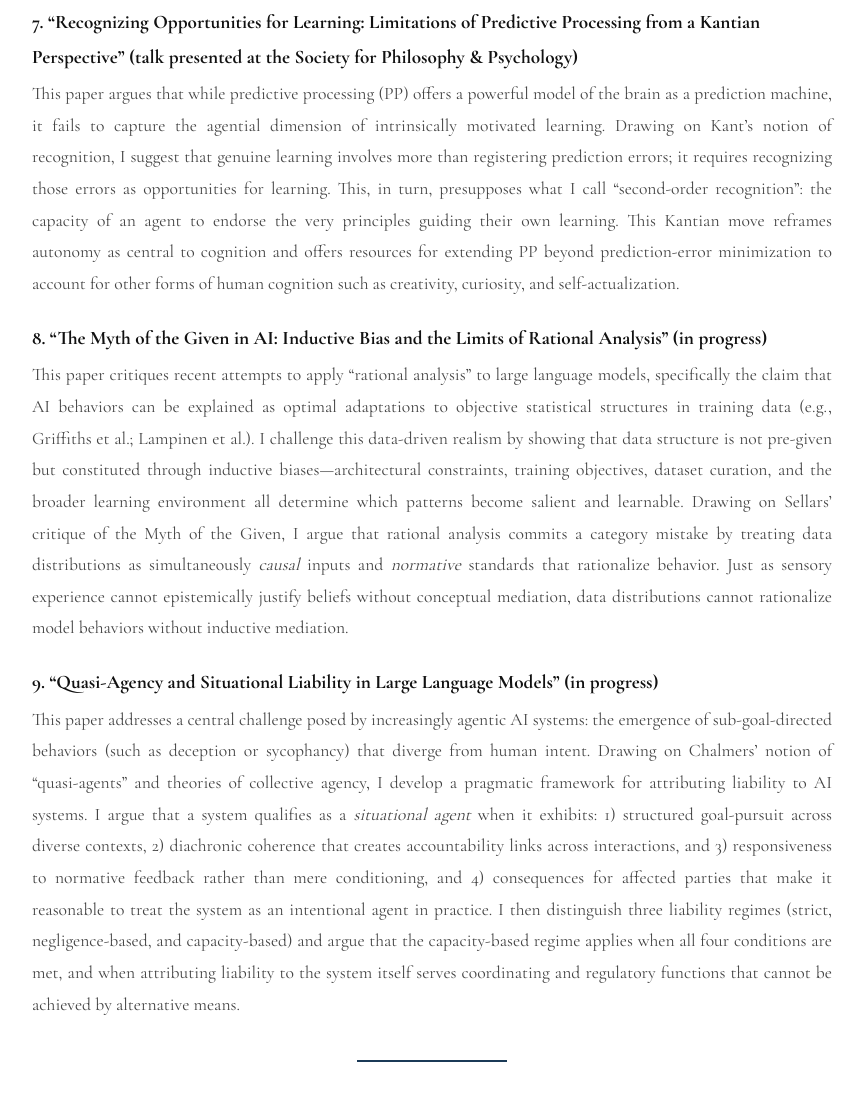
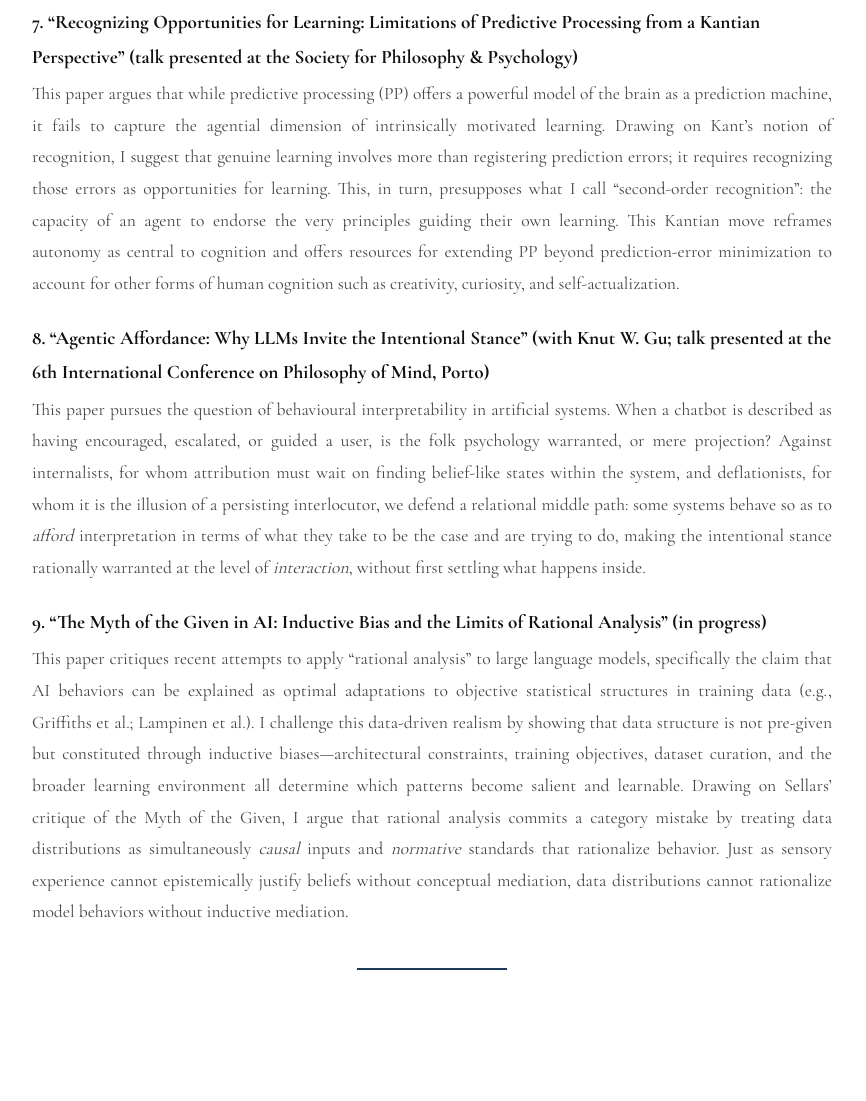
Before and after one commit to aileencluo/aileencluo.github.io, a Jekyll site: the page built from research.md, in a window 1280 px wide and 1400 px high, scrolled down 3666 px, cut to the strip 258-1359 px from the top of the window. Shown: the whole strip, without its empty margins (208-1074 px from the left). Built offline with Jekyll 4.4.1, drawn with Linux system fonts in a browser that asks for light colours; after the commit the page ends 4974 px from its top, so only the background shows below that.

Commit message:
Update research.md

```diff
--- a/research.md
+++ b/research.md
@@ -59,11 +59,13 @@ title: Research
 <div class="subhead">7. “Recognizing Opportunities for Learning: Limitations of Predictive Processing from a Kantian Perspective” (talk presented at the Society for Philosophy & Psychology)</div>
 <p class="subdesc">This paper argues that while predictive processing (PP) offers a powerful model of the brain as a prediction machine, it fails to capture the agential dimension of intrinsically motivated learning. Drawing on Kant’s notion of recognition, I suggest that genuine learning involves more than registering prediction errors; it requires recognizing those errors as opportunities for learning. This, in turn, presupposes what I call “second-order recognition”: the capacity of an agent to endorse the very principles guiding their own learning. This Kantian move reframes autonomy as central to cognition and offers resources for extending PP beyond prediction-error minimization to account for other forms of human cognition such as creativity, curiosity, and self-actualization.</p>
 
-<div class="subhead">8. “The Myth of the Given in AI: Inductive Bias and the Limits of Rational Analysis” (in progress)</div>
+<div class="subhead">8. “Agentic Affordance: Why LLMs Invite the Intentional Stance” (with Knut W. Gu; talk presented at the 6th International Conference on Philosophy of Mind, Porto)</div>
+<p class="subdesc">This paper pursues the question of behavioural interpretability in artificial systems. When a chatbot is described as having encouraged, escalated, or guided a user, is the folk psychology warranted, or mere projection? Against internalists, for whom attribution must wait on finding belief-like states within the system, and deflationists, for whom it is the illusion of a persisting interlocutor, we defend a relational middle path: some systems behave so as to <em>afford</em> interpretation in terms of what they take to be the case and are trying to do, making the intentional stance rationally warranted at the level of <em>interaction</em>, without first settling what happens inside.</p>
+
+<div class="subhead">9. “The Myth of the Given in AI: Inductive Bias and the Limits of Rational Analysis” (in progress)</div>
 <p class="subdesc">This paper critiques recent attempts to apply “rational analysis” to large language models, specifically the claim that AI behaviors can be explained as optimal adaptations to objective statistical structures in training data (e.g., Griffiths et al.; Lampinen et al.). I challenge this data-driven realism by showing that data structure is not pre-given but constituted through inductive biases—architectural constraints, training objectives, dataset curation, and the broader learning environment all determine which patterns become salient and learnable. Drawing on Sellars’ critique of the Myth of the Given, I argue that rational analysis commits a category mistake by treating data distributions as simultaneously <em>causal</em> inputs and <em>normative</em> standards that rationalize behavior. Just as sensory experience cannot epistemically justify beliefs without conceptual mediation, data distributions cannot rationalize model behaviors without inductive mediation.</p>
 
-<div class="subhead">9. “Quasi-Agency and Situational Liability in Large Language Models” (in progress)</div>
-<p class="subdesc">This paper addresses a central challenge posed by increasingly agentic AI systems: the emergence of sub-goal-directed behaviors (such as deception or sycophancy) that diverge from human intent. Drawing on Chalmers’ notion of “quasi-agents” and theories of collective agency, I develop a pragmatic framework for attributing liability to AI systems. I argue that a system qualifies as a <em>situational agent</em> when it exhibits: 1) structured goal-pursuit across diverse contexts, 2) diachronic coherence that creates accountability links across interactions, and 3) responsiveness to normative feedback rather than mere conditioning, and 4) consequences for affected parties that make it reasonable to treat the system as an intentional agent in practice. I then distinguish three liability regimes (strict, negligence-based, and capacity-based) and argue that the capacity-based regime applies when all four conditions are met, and when attributing liability to the system itself serves coordinating and regulatory functions that cannot be achieved by alternative means.</p>
+
 
 
 <!-- ===== Philosophy of Law ===== -->
```
